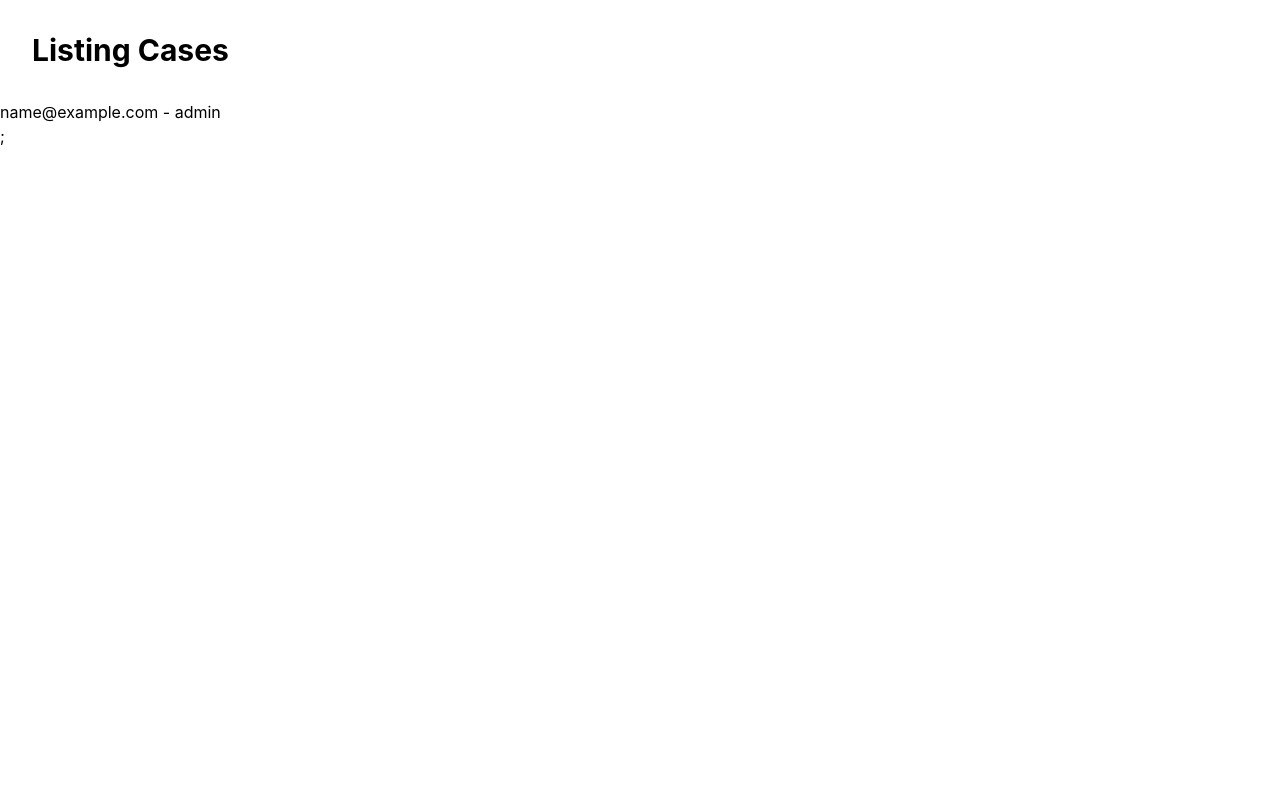
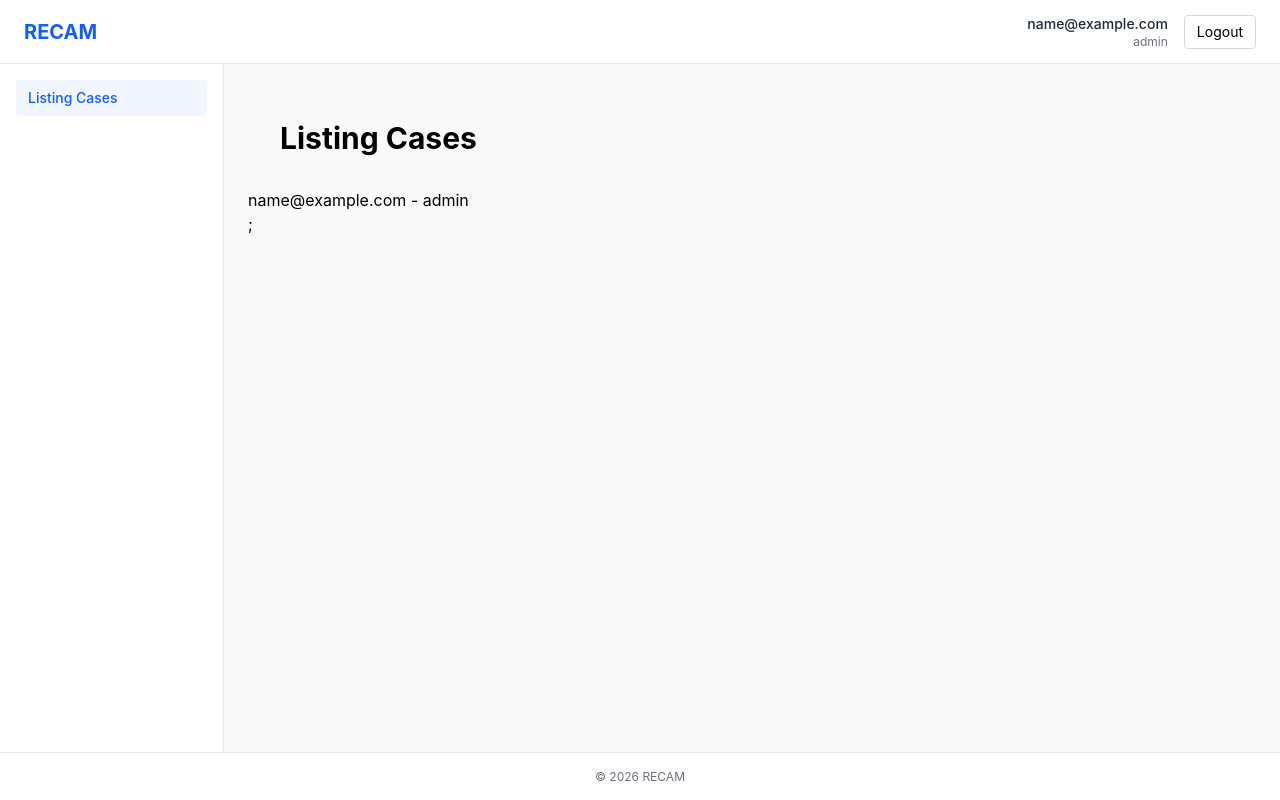
Before and after one commit to Lusi0210/Recam, a React (Vite) app in the folder recam-web/: page / in a window 1280 px wide. Built offline with nearby package versions, Linux system fonts and the light colour scheme; sample sign-in values are in the browser's storage.

Commit message:
feat(RECAM-50): add global layout with role-based navigation

```diff
--- /dev/null
+++ b/recam-web/src/components/Footer.tsx
@@ -0,0 +1,9 @@
+const Footer = () => {
+    return (
+        <footer className="h-12 bg-white border-t border-gray-200 flex items-center justify-center text-xs text-gray-500">
+            © {new Date().getFullYear()} RECAM
+        </footer>
+    );
+};
+
+export default Footer;
--- /dev/null
+++ b/recam-web/src/components/Navbar.tsx
@@ -0,0 +1,46 @@
+import { useNavigate } from "react-router-dom";
+import { useAuth } from "../hooks/useAuth";
+
+interface NavbarProps {
+    onMenuClick: () => void;
+}
+
+const Navbar = ({ onMenuClick }: NavbarProps) => {
+    const { user, logout } = useAuth();
+    const navigate = useNavigate();
+
+    const handleLogout = (): void => {
+        logout();
+        navigate('/login', { replace: true });
+    };
+
+    return (
+        <header className="h-16 bg-white border-b border-gray-200 px-4 md:px-6 flex justify-between items-center">
+            <div className="flex items-center gap-3">
+                <button
+                    onClick={onMenuClick}
+                    className="md:hidden text-2xl leading-none text-gray-700"
+                    aria-label="Open menu"
+                >
+                    ☰
+                </button>
+                <span className="text-xl font-bold text-blue-600">RECAM</span>
+            </div>
+
+            <div className="flex items-center gap-4">
+                <div className="text-right hidden sm:block">
+                    <p className="text-sm font-medium text-gray-800">{user?.email}</p>
+                    <p className="text-xs text-gray-500">{user?.role}</p>
+                </div>
+                <button
+                    onClick={handleLogout}
+                    className="text-sm px-3 py-1.5 rounded border border-gray-300 hover:bg-gray-100"
+                >
+                    Logout
+                </button>
+            </div>
+        </header>
+    );
+};
+
+export default Navbar;
--- /dev/null
+++ b/recam-web/src/components/Sidebar.tsx
@@ -0,0 +1,63 @@
+import { NavLink } from "react-router-dom";
+import { useAuth } from "../hooks/useAuth";
+import type { RoleName } from "../types/auth";
+
+interface MenuItem {
+    label: string;
+    path: string;
+    roles?: RoleName[];
+}
+
+const menuItems: MenuItem[] = [
+    { label: 'Listing Cases', path: '/' },
+    { label: 'Users', path: '/users', roles: ['PhotographyCompany'] },
+];
+
+interface SidebarProps {
+    isOpen: boolean;
+    onClose: () => void;
+}
+
+const Sidebar = ({ isOpen, onClose }: SidebarProps) => {
+    const { user } = useAuth();
+
+    const visibleItems: MenuItem[] = menuItems.filter(
+        (item) => !item.roles || (user !== null && item.roles.includes(user.role))
+    );
+
+    return (
+        <>
+            {isOpen && (
+                <div
+                    className="fixed inset-0 bg-black/30 z-30 md:hidden"
+                    onClick={onClose}
+                />
+            )}
+            <nav
+                className={`fixed inset-y-0 left-0 z-40 w-56 bg-white border-r border-gray-200 p-4 flex flex-col gap-1
+                    transition-transform md:static md:translate-x-0
+                    ${isOpen ? 'translate-x-0' : '-translate-x-full'}`}
+            >
+                {visibleItems.map((item) => (
+                    <NavLink
+                        key={item.path}
+                        to={item.path}
+                        end
+                        onClick={onClose}
+                        className={({ isActive }) =>
+                            `px-3 py-2 rounded text-sm ${
+                                isActive
+                                    ? 'bg-blue-50 text-blue-600 font-medium'
+                                    : 'text-gray-700 hover:bg-gray-100'
+                            }`
+                        }
+                    >
+                        {item.label}
+                    </NavLink>
+                ))}
+            </nav>
+        </>
+    );
+};
+
+export default Sidebar;
--- /dev/null
+++ b/recam-web/src/layouts/MainLayout.tsx
@@ -0,0 +1,24 @@
+import { useState } from "react";
+import { Outlet } from "react-router-dom";
+import Navbar from "../components/Navbar";
+import Sidebar from "../components/Sidebar";
+import Footer from "../components/Footer";
+
+const MainLayout = () => {
+    const [isSidebarOpen, setIsSidebarOpen] = useState<boolean>(false);
+
+    return (
+        <div className="min-h-screen flex flex-col bg-gray-50">
+            <Navbar onMenuClick={() => setIsSidebarOpen(true)} />
+            <div className="flex flex-1">
+                <Sidebar isOpen={isSidebarOpen} onClose={() => setIsSidebarOpen(false)} />
+                <main className="flex-1 p-4 md:p-6">
+                    <Outlet />
+                </main>
+            </div>
+            <Footer />
+        </div>
+    );
+};
+
+export default MainLayout;
--- /dev/null
+++ b/recam-web/src/pages/UserManagementPage.tsx
@@ -0,0 +1,5 @@
+const UserManagementPage = () => {
+    return <h1 className="text-2xl font-bold">User Management</h1>;
+};
+
+export default UserManagementPage;
--- a/recam-web/src/routes/router.tsx
+++ b/recam-web/src/routes/router.tsx
@@ -6,12 +6,28 @@ import RegisterPage from '../pages/RegisterPage';
 import ProtectedRoute from '../components/ProtectedRoute';
 import UnauthorizedPage from '../pages/UnauthorizedPage';
 import GuestRoute from '../components/GuestRoute';
+import MainLayout from '../layouts/MainLayout';
+import UserManagementPage from '../pages/UserManagementPage';
 
 export const router = createBrowserRouter([
-  { path: '/', element:
-    <ProtectedRoute>
-      <ListingCasesPage />
-    </ProtectedRoute>
+  {
+      path: '/',
+      element: (
+          <ProtectedRoute>
+              <MainLayout />
+          </ProtectedRoute>
+      ),
+      children: [
+        { index: true, element: <ListingCasesPage /> },
+        {
+            path: 'users',
+            element: (
+                <ProtectedRoute allowedRoles={['PhotographyCompany']}>
+                    <UserManagementPage />
+                </ProtectedRoute>
+            ),
+        },
+    ],
   },
   { path: '/login', element:
     <GuestRoute>
```
